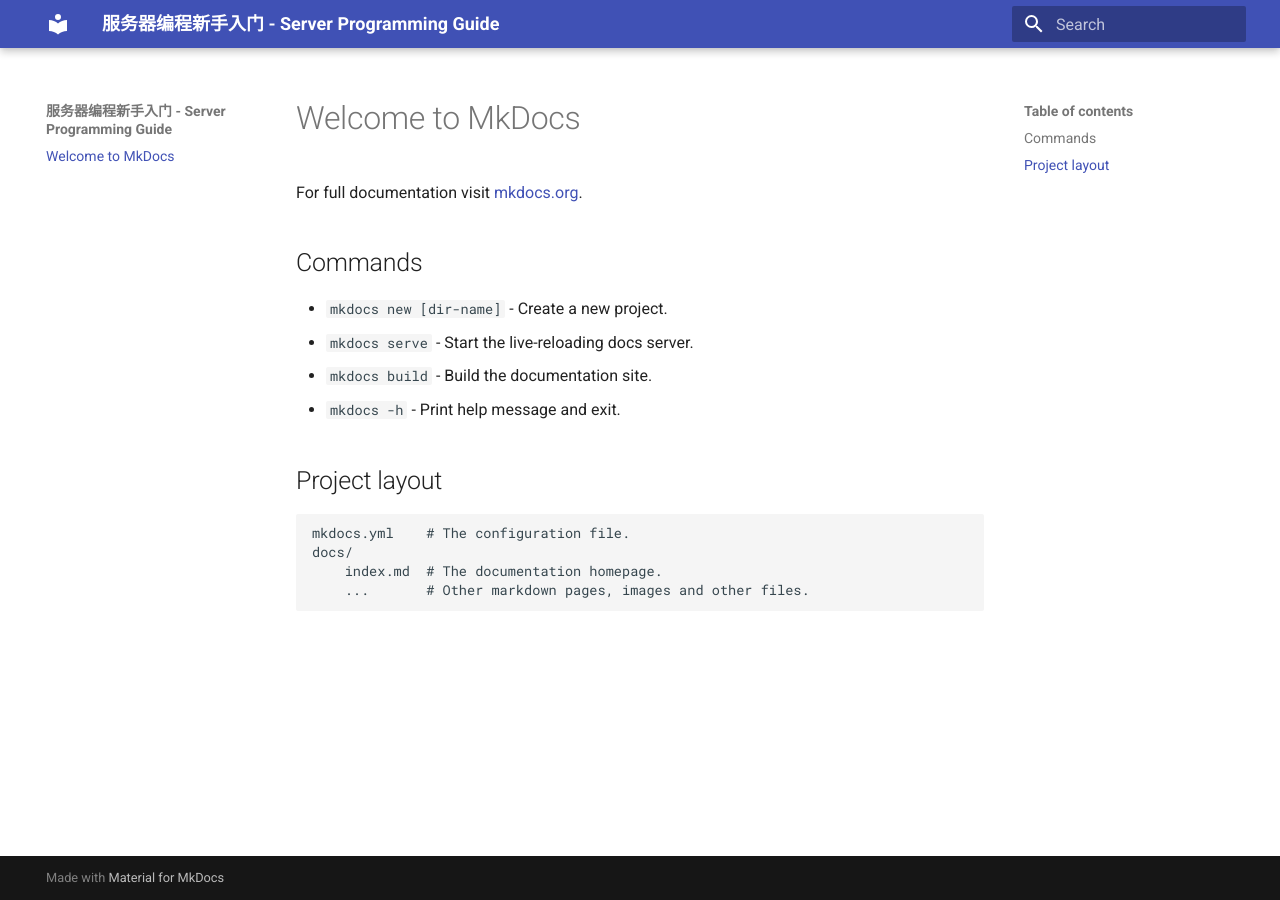
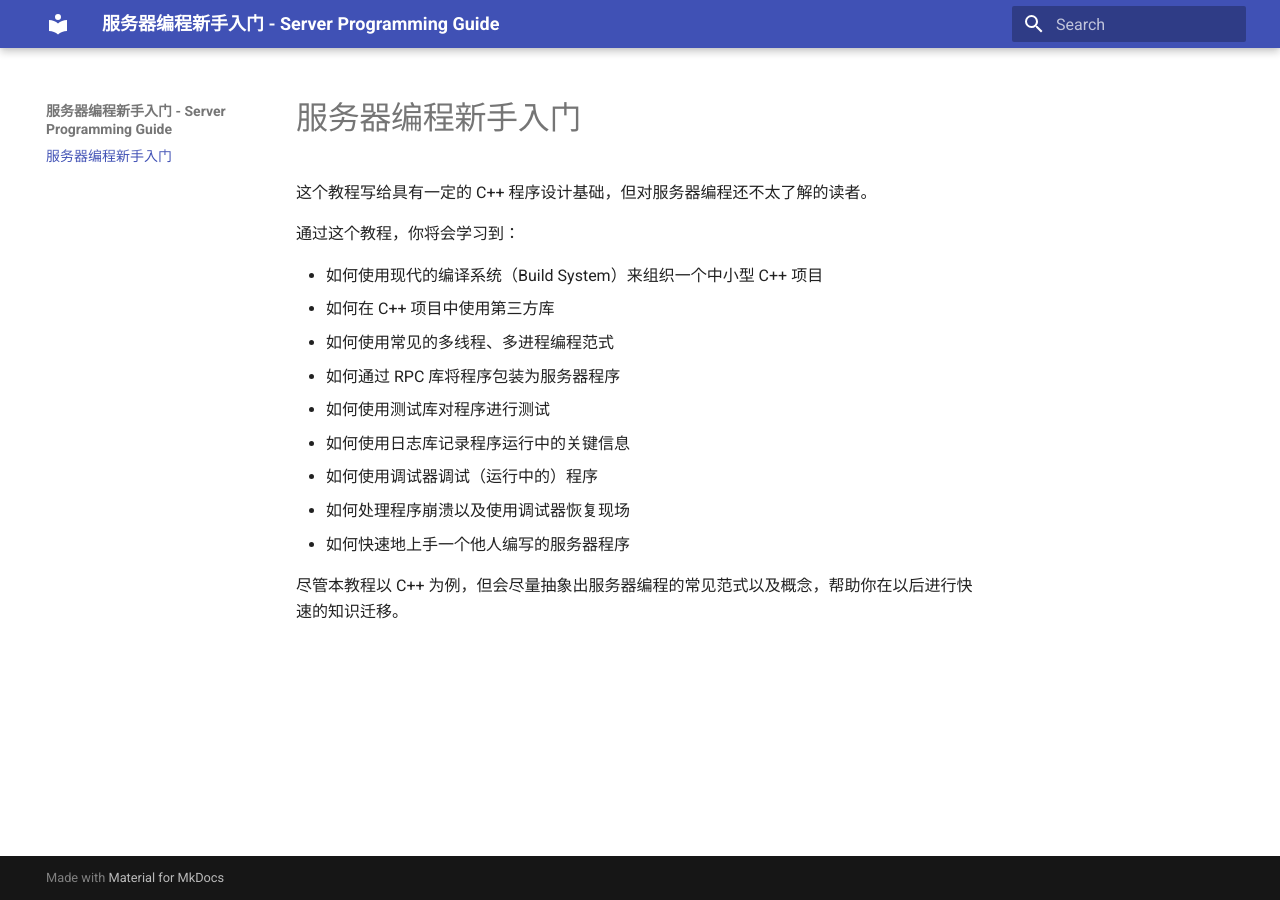
Before and after one commit to howardlau1999/server-programming-guide, an MkDocs documentation site: the page built from docs/index.md, in a window 1280 px wide. Built offline with MkDocs 1.6.1 and Material for MkDocs 9.7.7, drawn with Linux system fonts in a browser that asks for light colours.

Commit message:
add outline

```diff
--- a/docs/index.md
+++ b/docs/index.md
@@ -1,17 +1,17 @@
-# Welcome to MkDocs
+# 服务器编程新手入门
 
-For full documentation visit [mkdocs.org](https://www.mkdocs.org).
+这个教程写给具有一定的 C++ 程序设计基础，但对服务器编程还不太了解的读者。
 
-## Commands
+通过这个教程，你将会学习到：
 
-* `mkdocs new [dir-name]` - Create a new project.
-* `mkdocs serve` - Start the live-reloading docs server.
-* `mkdocs build` - Build the documentation site.
-* `mkdocs -h` - Print help message and exit.
+- 如何使用现代的编译系统（Build System）来组织一个中小型 C++ 项目
+- 如何在 C++ 项目中使用第三方库
+- 如何使用常见的多线程、多进程编程范式
+- 如何通过 RPC 库将程序包装为服务器程序
+- 如何使用测试库对程序进行测试
+- 如何使用日志库记录程序运行中的关键信息
+- 如何使用调试器调试（运行中的）程序
+- 如何处理程序崩溃以及使用调试器恢复现场
+- 如何快速地上手一个他人编写的服务器程序
 
-## Project layout
-
-    mkdocs.yml    # The configuration file.
-    docs/
-        index.md  # The documentation homepage.
-        ...       # Other markdown pages, images and other files.
+尽管本教程以 C++ 为例，但会尽量抽象出服务器编程的常见范式以及概念，帮助你在以后进行快速的知识迁移。
```
